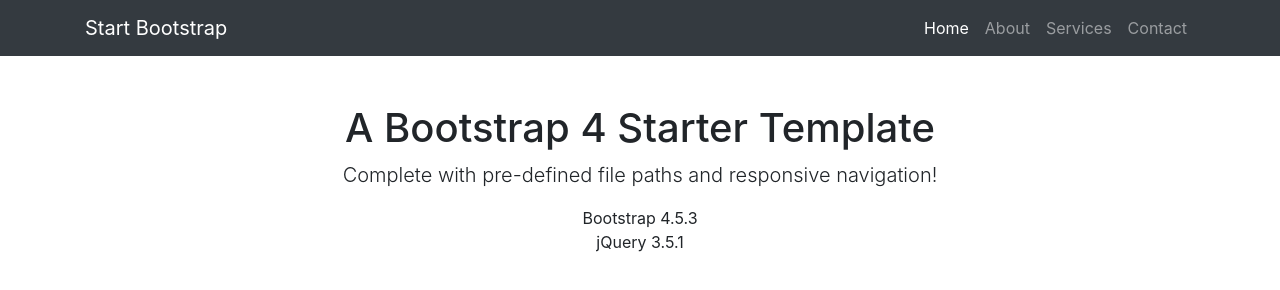
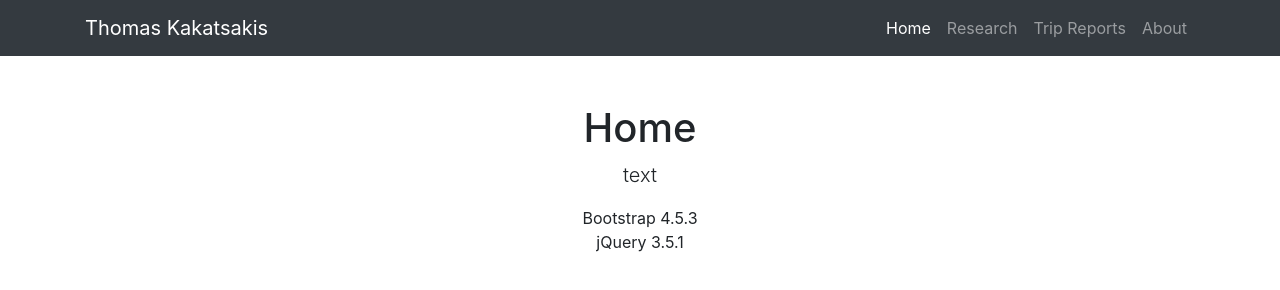
Before and after one commit to tkakatsakis/Snowpack-Recreation-Research-Project, a website: page index.html in a window 1280 px wide. Drawn offline with Linux system fonts and the light colour scheme.

Commit message:
first changes

```diff
--- a/index.html
+++ b/index.html
@@ -8,7 +8,7 @@
   <meta name="description" content="">
   <meta name="author" content="">
 
-  <title>Bare - Start Bootstrap Template</title>
+  <title>Thomas Kakatsakis</title>
 
   <!-- Bootstrap core CSS -->
   <link href="vendor/bootstrap/css/bootstrap.min.css" rel="stylesheet">
@@ -20,7 +20,7 @@
   <!-- Navigation -->
   <nav class="navbar navbar-expand-lg navbar-dark bg-dark static-top">
     <div class="container">
-      <a class="navbar-brand" href="#">Start Bootstrap</a>
+      <a class="navbar-brand" href="#">Thomas Kakatsakis</a>
       <button class="navbar-toggler" type="button" data-toggle="collapse" data-target="#navbarResponsive" aria-controls="navbarResponsive" aria-expanded="false" aria-label="Toggle navigation">
         <span class="navbar-toggler-icon"></span>
       </button>
@@ -32,13 +32,13 @@
             </a>
           </li>
           <li class="nav-item">
-            <a class="nav-link" href="#">About</a>
+            <a class="nav-link" href="#">Research</a>
           </li>
           <li class="nav-item">
-            <a class="nav-link" href="#">Services</a>
+            <a class="nav-link" href="#">Trip Reports</a>
           </li>
           <li class="nav-item">
-            <a class="nav-link" href="#">Contact</a>
+            <a class="nav-link" href="#">About</a>
           </li>
         </ul>
       </div>
@@ -49,8 +49,8 @@
   <div class="container">
     <div class="row">
       <div class="col-lg-12 text-center">
-        <h1 class="mt-5">A Bootstrap 4 Starter Template</h1>
-        <p class="lead">Complete with pre-defined file paths and responsive navigation!</p>
+        <h1 class="mt-5">Home</h1>
+        <p class="lead">text</p>
         <ul class="list-unstyled">
           <li>Bootstrap 4.5.3</li>
           <li>jQuery 3.5.1</li>
```
